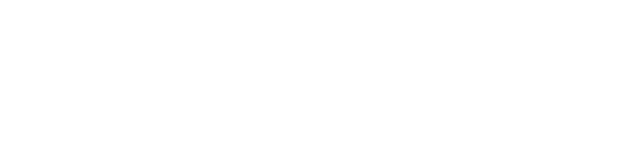
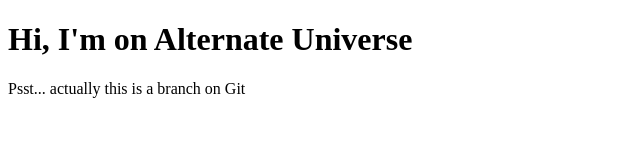
Before and after one commit to Tim0tt/web1, a plain HTML site: page git.html in a window 1280 px wide. Shown: the whole page, without its empty margins (0-640 px from the left). Drawn offline with Linux system fonts and the light colour scheme.

Commit message:
initial commit

```diff
--- a/git.html
+++ b/git.html
@@ -1,7 +1,10 @@
 <!DOCTYPE html>
 <html>
   <head>
-    <title></title>
+    <title>Alternate Universe 2</title>
   </head>
-  <body></body>
+  <body>
+    <h1>Hi, I'm on Alternate Universe</h1>
+    <p>Psst... actually this is a branch on Git</p>
+  </body>
 </html>
--- /dev/null
+++ b/style.css
@@ -0,0 +1,3 @@
+p {
+  color: green;
+}
```
